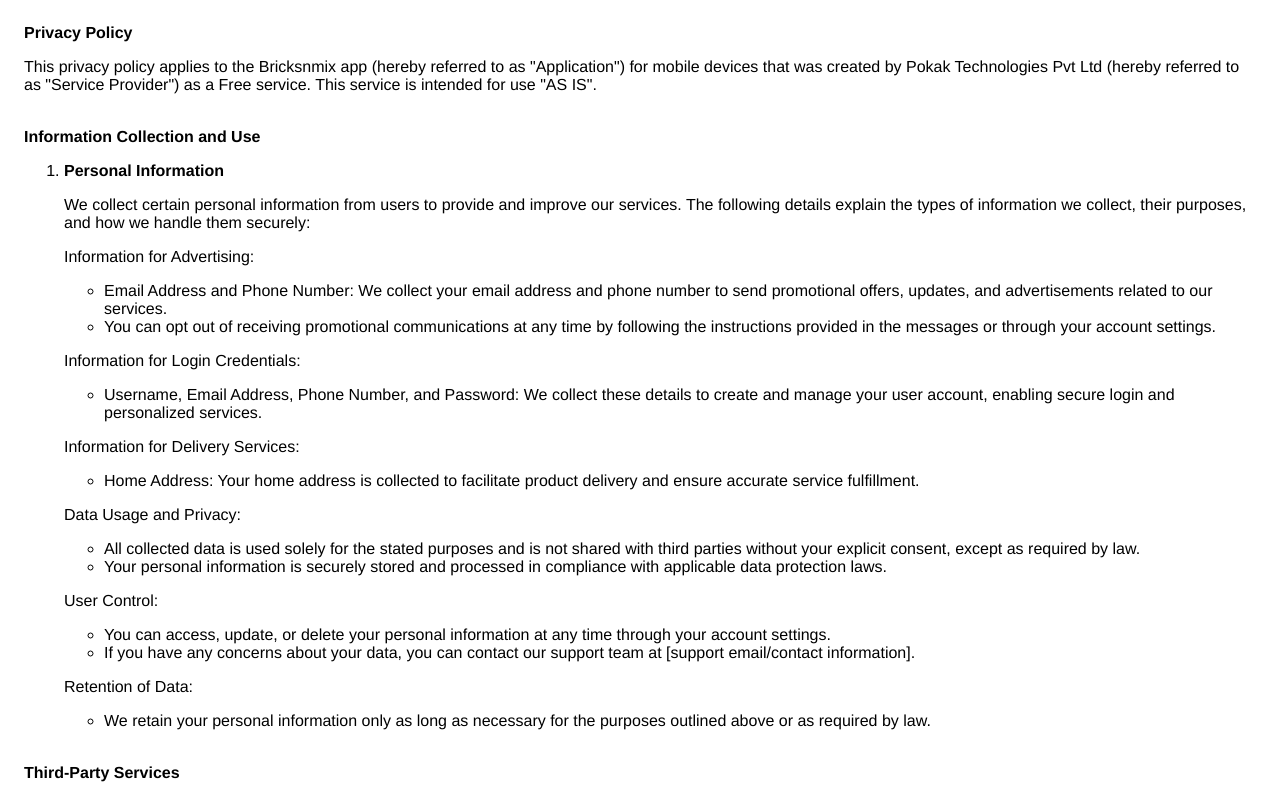
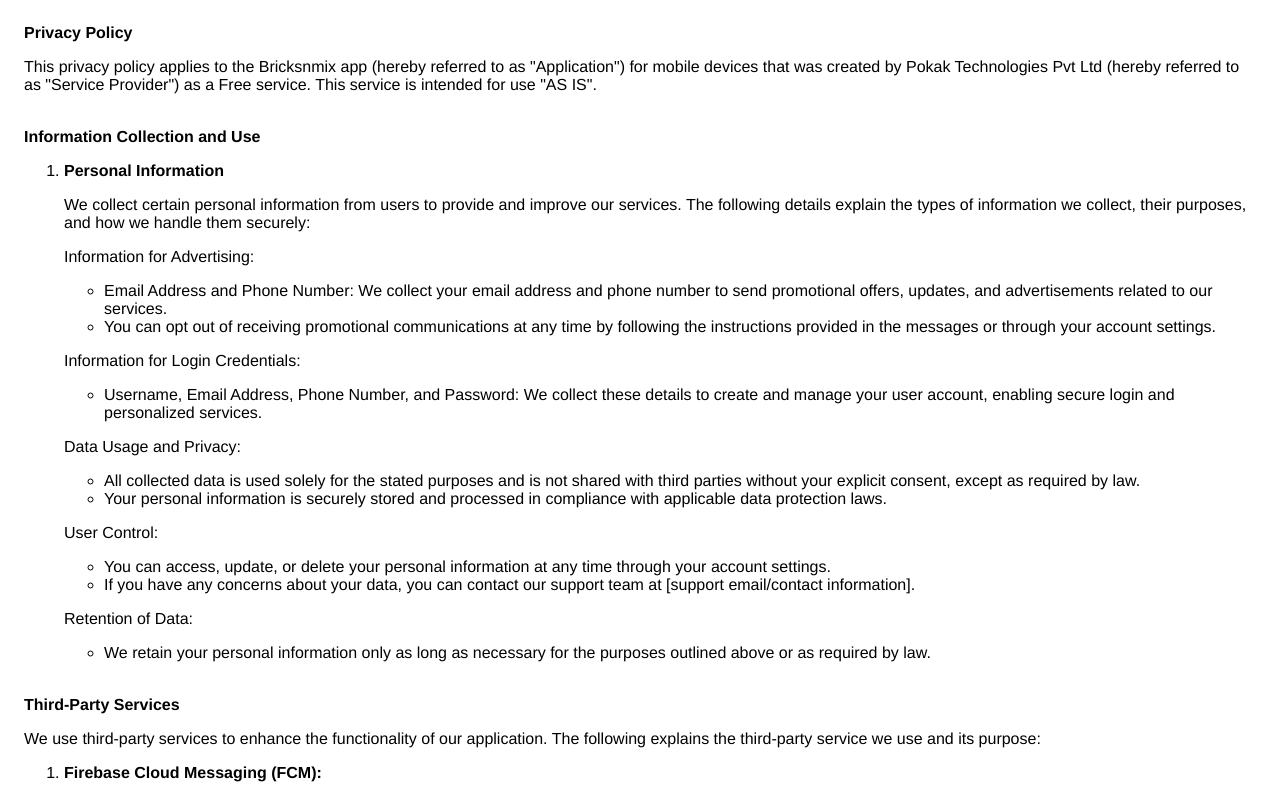
Before and after one commit to pokaktechnologies/bricksnmix-privacypolicy, a plain HTML site: page index.html in a window 1280 px wide. Shown: the top 795 px of the page. Drawn offline with Linux system fonts and the light colour scheme.

Commit message:
commented the address section

```diff
--- a/index.html
+++ b/index.html
@@ -87,14 +87,14 @@
             Username, Email Address, Phone Number, and Password: We collect these details to create and manage your user account, enabling secure login and personalized services.
         </li>
     </ul>
-    <p>
+    <!-- <p>
         Information for Delivery Services:
     </p>
     <ul>
         <li>
             Home Address: Your home address is collected to facilitate product delivery and ensure accurate service fulfillment.
 
-        </li>
+        </li> -->
     </ul>
 
     <p>
```
